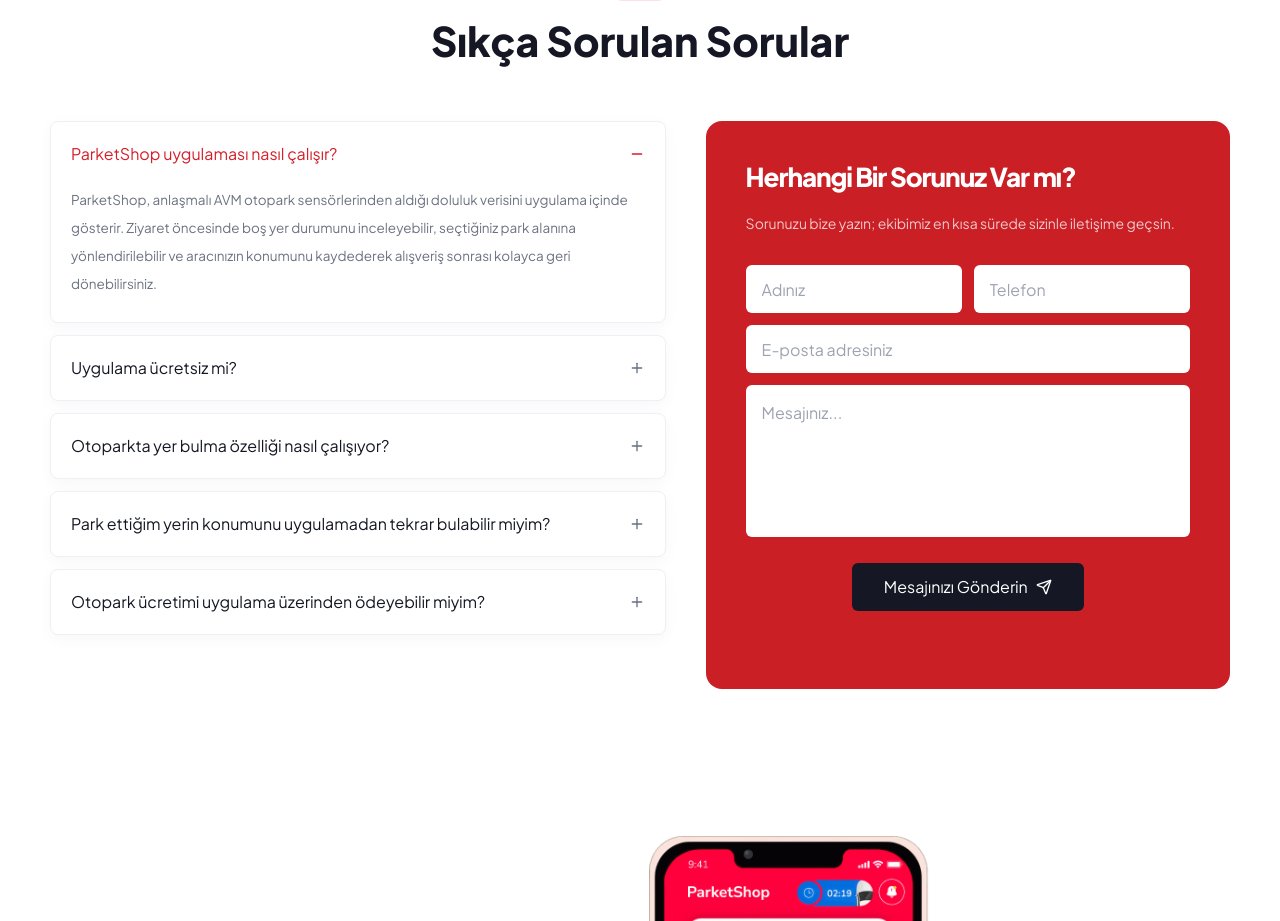
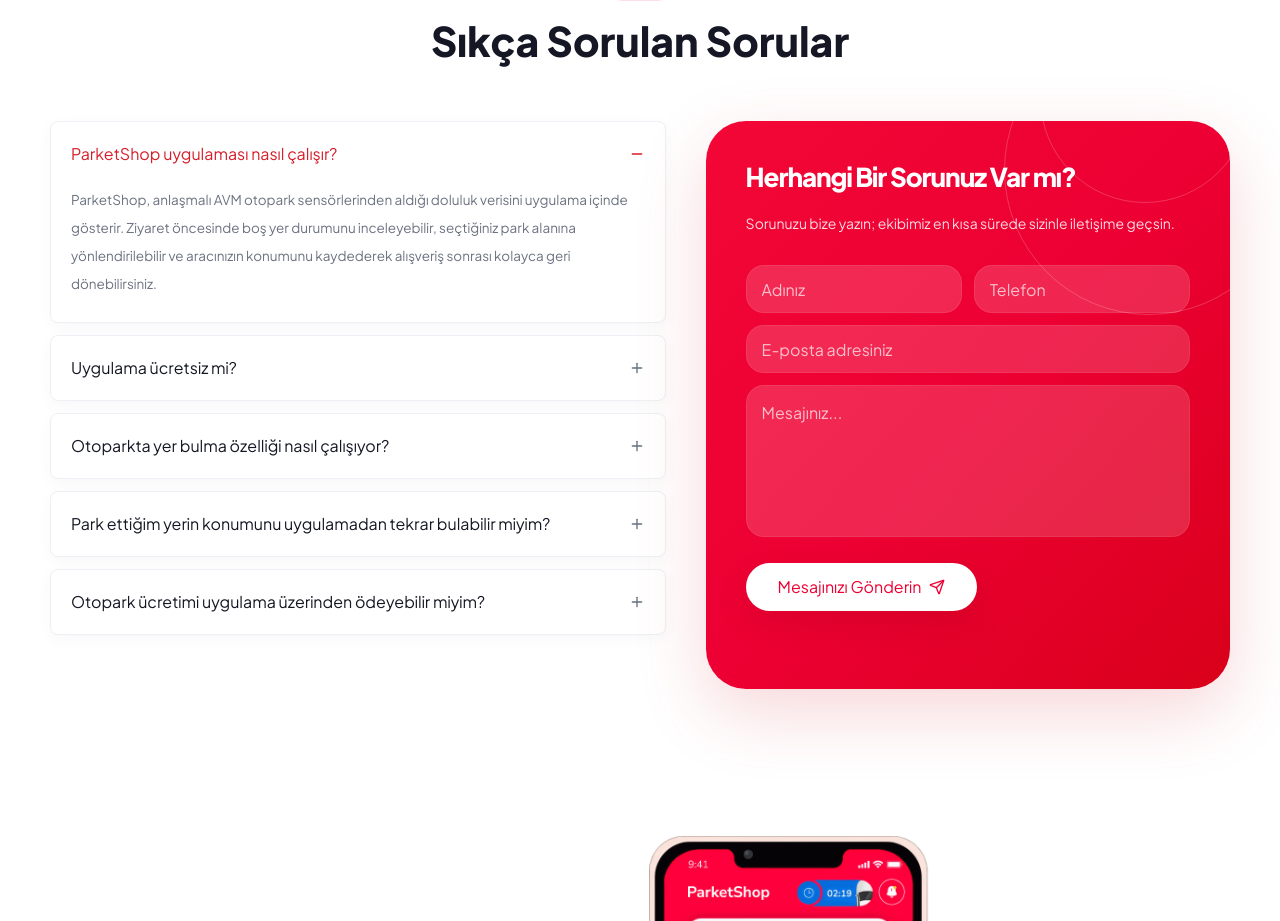
Before and after one commit to AnilYuvali/parketshop-website, a Next.js app: page / in a window 1280 px wide. Shown: the part 5450-6371 px from the top of the page. Built offline with nearby package versions, Linux system fonts and the light colour scheme.

Commit message:
Update interactive.tsx

```diff
--- a/components/interactive.tsx
+++ b/components/interactive.tsx
@@ -631,10 +631,10 @@
 };
 
 const contactInputClass =
-  "h-[48px] rounded-md bg-white px-4 text-sm text-ink outline-none placeholder:text-[#9da3af] focus:ring-2 focus:ring-white/50 disabled:cursor-not-allowed disabled:opacity-70";
+  "h-[48px] rounded-[18px] bg-white/15 px-4 text-sm font-semibold text-white outline-none shadow-[inset_0_0_0_1px_rgba(255,255,255,0.08)] transition-colors placeholder:text-white/70 focus:bg-white/20 focus:ring-2 focus:ring-white/35 disabled:cursor-not-allowed disabled:opacity-70";
 
 const contactTextareaClass =
-  "w-full resize-none rounded-md bg-white p-4 text-sm text-ink outline-none placeholder:text-[#9da3af] focus:ring-2 focus:ring-white/50 disabled:cursor-not-allowed disabled:opacity-70";
+  "w-full resize-none rounded-[18px] bg-white/15 p-4 text-sm font-semibold text-white outline-none shadow-[inset_0_0_0_1px_rgba(255,255,255,0.08)] transition-colors placeholder:text-white/70 focus:bg-white/20 focus:ring-2 focus:ring-white/35 disabled:cursor-not-allowed disabled:opacity-70";
 
 function contactErrorId(field: ContactField) {
   return `contact-${field}-error`;
@@ -662,16 +662,32 @@
   const [fieldErrors, setFieldErrors] = useState<ContactFieldErrors>({});
   const [startedAt, setStartedAt] = useState(() => Date.now());
   const isSubmitting = status === "submitting";
+  const isSubmitted = status === "success";
+
+  useEffect(() => {
+    if (!isSubmitted) return;
+
+    const timeoutId = window.setTimeout(() => {
+      setStatus("idle");
+      setMessage("");
+    }, 5000);
+
+    return () => window.clearTimeout(timeoutId);
+  }, [isSubmitted]);
 
   const inputClass = (field: ContactField, baseClass = contactInputClass) =>
     `${baseClass} w-full ${
-      fieldErrors[field] ? "border-2 border-[#f97316] ring-4 ring-[#fed7aa]" : "border-0"
+      fieldErrors[field] ? "border-2 border-[#fed7aa] ring-4 ring-white/20" : "border-0"
     }`;
 
   const statusMessageClass =
     status === "success"
-      ? "border border-[#86efac] bg-[#15803d] text-white shadow-[0_12px_28px_rgba(21,128,61,0.28)]"
+      ? "inline-flex w-fit items-center justify-center gap-2 rounded-full border-0 bg-[#22c55e] px-8 py-3 text-white shadow-[0_14px_32px_rgba(16,185,129,0.24)]"
       : "border border-[#fecaca] bg-[#7f1d1d] text-white shadow-[0_12px_28px_rgba(127,29,29,0.22)]";
+
+  const submitButtonClass = isSubmitted
+    ? "relative z-10 mt-5 flex h-[48px] w-fit min-w-[178px] items-center justify-center gap-2 rounded-full bg-[#22c55e] px-8 text-sm font-extrabold text-white shadow-[0_14px_32px_rgba(16,185,129,0.24)] transition-colors hover:bg-[#22c55e] disabled:cursor-default disabled:opacity-100"
+    : "relative z-10 mt-5 flex h-[48px] w-fit items-center justify-center gap-2 rounded-full bg-white px-8 text-sm font-extrabold text-[#ed0033] shadow-[0_14px_32px_rgba(121,0,22,0.14)] transition-colors hover:bg-[#fff5f7] disabled:cursor-not-allowed disabled:opacity-75";
 
   const submit = async (event: FormEvent<HTMLFormElement>) => {
     event.preventDefault();
@@ -720,16 +736,20 @@
   };
 
   return (
-    <form onSubmit={submit} className="relative rounded-2xl bg-brand-deep p-7 text-white sm:p-10" noValidate>
-      <h3 className="text-[26px] font-extrabold leading-tight tracking-[-0.04em]">Herhangi Bir Sorunuz Var mı?</h3>
-      <p className="mt-4 text-[14px] leading-7 text-white/76">Sorunuzu bize yazın; ekibimiz en kısa sürede sizinle iletişime geçsin.</p>
+    <form
+      onSubmit={submit}
+      className="relative isolate overflow-hidden rounded-[40px] bg-gradient-to-br from-[#f20736] via-[#ed0033] to-[#d90019] p-7 text-white shadow-[0_24px_70px_rgba(213,31,42,0.18)] before:pointer-events-none before:absolute before:-right-16 before:-top-24 before:z-0 before:h-[290px] before:w-[290px] before:rounded-full before:border before:border-white/20 after:pointer-events-none after:absolute after:-right-5 after:-top-32 after:z-0 after:h-[210px] after:w-[210px] after:rounded-full after:border after:border-white/20 sm:p-10"
+      noValidate
+    >
+      <h3 className="relative z-10 text-[26px] font-extrabold leading-tight tracking-[-0.04em]">Herhangi Bir Sorunuz Var mı?</h3>
+      <p className="relative z-10 mt-4 text-[14px] leading-7 text-white/85">Sorunuzu bize yazın; ekibimiz en kısa sürede sizinle iletişime geçsin.</p>
 
       <div className="absolute left-[-10000px] top-auto h-px w-px overflow-hidden" aria-hidden="true">
         <label htmlFor="website">Website</label>
         <input id="website" name="website" type="text" tabIndex={-1} autoComplete="off" />
       </div>
 
-      <div className="mt-7 grid gap-3 sm:grid-cols-2">
+      <div className="relative z-10 mt-7 grid gap-3 sm:grid-cols-2">
         <div>
           <label className="sr-only" htmlFor="name">Adınız</label>
           <input
@@ -767,7 +787,7 @@
         </div>
       </div>
 
-      <div className="mt-3">
+      <div className="relative z-10 mt-3">
         <label className="sr-only" htmlFor="email">E-posta</label>
         <input
           id="email"
@@ -785,7 +805,7 @@
         <ContactFieldError field="email" message={fieldErrors.email} />
       </div>
 
-      <div className="mt-3">
+      <div className="relative z-10 mt-3">
         <label className="sr-only" htmlFor="message">Mesajınız</label>
         <textarea
           id="message"
@@ -805,13 +825,21 @@
 
       <button
         type="submit"
-        disabled={isSubmitting}
-        className="mx-auto mt-5 flex h-[48px] items-center justify-center gap-2 rounded-md bg-ink px-8 text-sm font-bold text-white transition-colors hover:bg-[#252a37] disabled:cursor-not-allowed disabled:opacity-75"
+        disabled={isSubmitting || isSubmitted}
+        className={submitButtonClass}
       >
-        {isSubmitting ? "Gönderiliyor..." : "Mesajınızı Gönderin"} {status === "success" ? <Check className="h-4 w-4" /> : <Send className="h-4 w-4" />}
+        {isSubmitted ? (
+          <>
+            <Check className="h-4 w-4" /> Gönderildi
+          </>
+        ) : (
+          <>
+            {isSubmitting ? "Gönderiliyor..." : "Mesajınızı Gönderin"} <Send className="h-4 w-4" />
+          </>
+        )}
       </button>
 
-      <div className="min-h-[38px]">
+      <div className="relative z-10 min-h-[38px]">
         <AnimatePresence mode="wait">
           {message ? (
             <motion.p
@@ -822,6 +850,7 @@
               role={status === "error" ? "alert" : "status"}
               className={`mt-4 rounded-md px-3 py-2 text-center text-sm font-extrabold ${statusMessageClass}`}
             >
+              {isSubmitted ? <Check className="h-4 w-4" /> : null}
               {message}
             </motion.p>
           ) : null}
```
